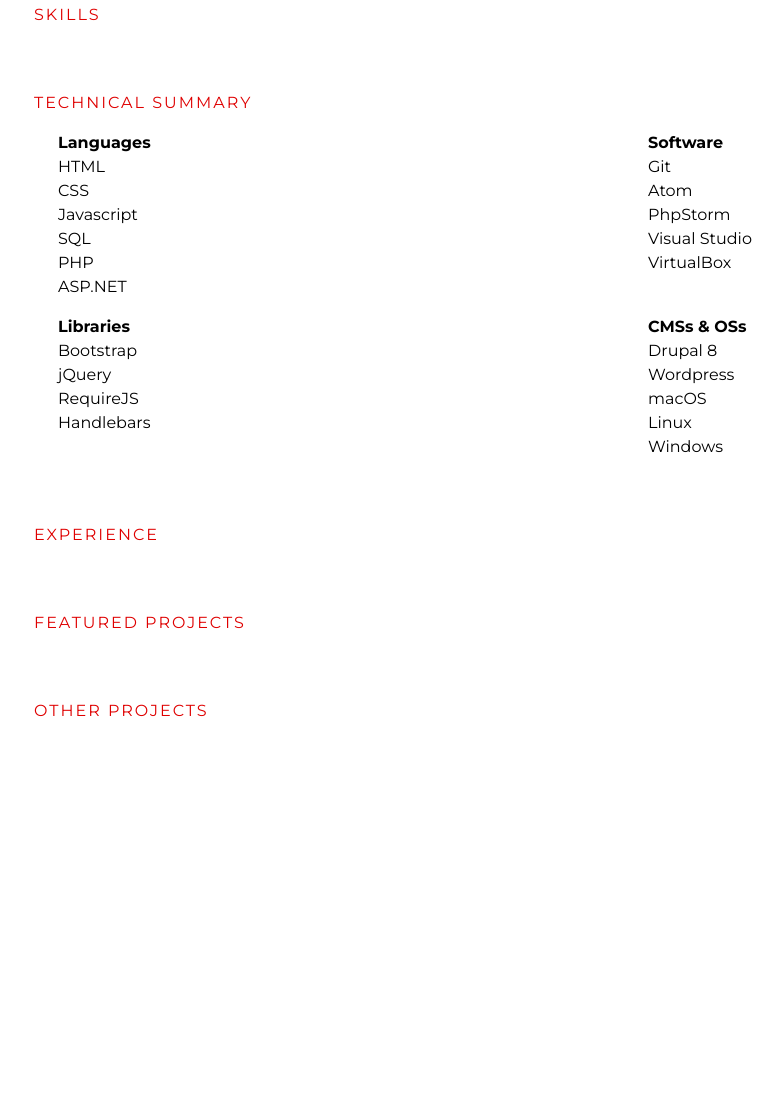
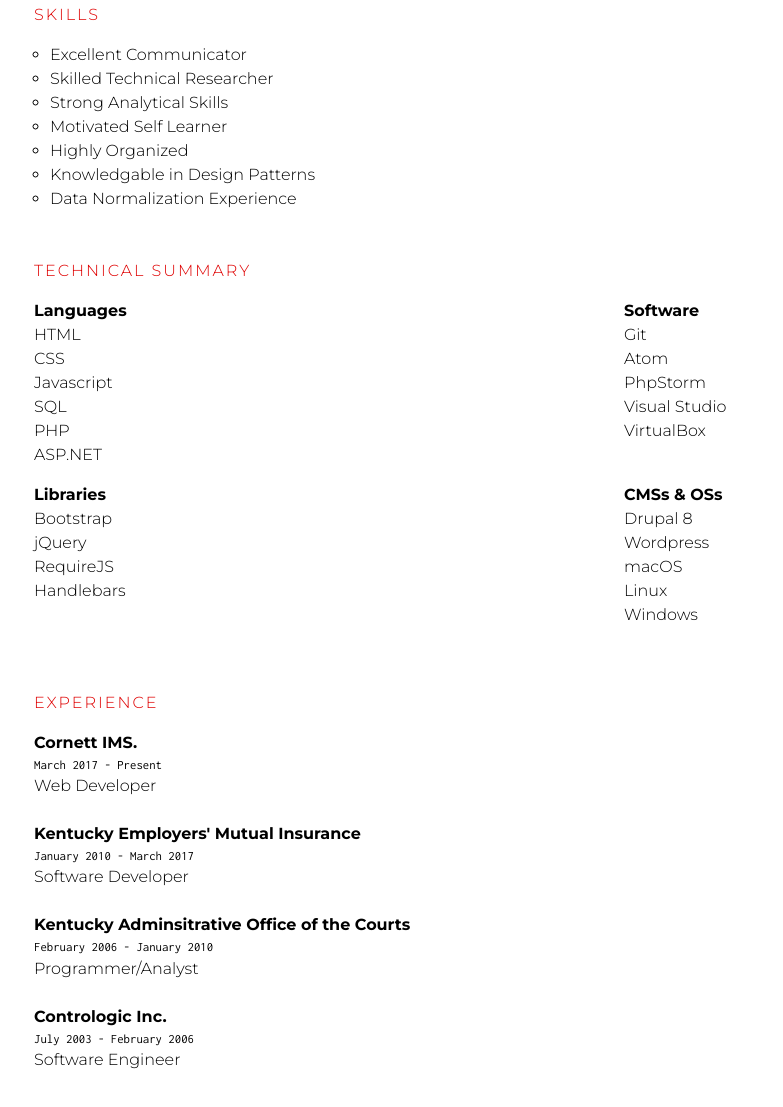
Before and after one commit to erlenmeyer316/erlenmeyer316.github.io, a website: page index.html in a window 1280 px wide. Shown: the part 1149-2256 px from the top of the page, without its empty margins (16-799 px from the left). Before the commit the page ends 1912 px from the top, so only its background shows below. Drawn offline with Linux system fonts and the light colour scheme.

Commit message:
Added content for skills and experience

```diff
--- a/css/styles.css
+++ b/css/styles.css
@@ -1,4 +1,5 @@
-@import url('https://fonts.googleapis.com/css?family=Montserrat:400,400i,700,700i');
+@import url('https://fonts.googleapis.com/css?family=Montserrat:300,400,400i,700,700i');
+@import url('https://fonts.googleapis.com/css?family=Inconsolata');
 
 /*GLOBAL STYLES*/
 body {
@@ -83,12 +84,7 @@
   display: none;
 }
 
-section.background,
-section.skills,
-section.technical-summary,
-section.experience,
-section.featured-projects,
-section.other-projects {
+section {
   display: flex;
   padding: 24px 50px;
   flex-direction: column;
@@ -108,14 +104,19 @@
   font-weight: 300;
   font-size: 1rem;
   width: 100%;
-  margin-left: 24px;
+}
+
+section.skills .section__content {
+  margin-left: 1rem;
+}
+section.skills .section__content ul{
+  list-style-type: circle;
 }
 
 .tehnical-list {
   display: flex;
   flex-wrap: wrap;
 }
-
 
 .technical-list__category {
   width: 50%;
@@ -129,6 +130,24 @@
   font-weight:700;
 }
 
+.jobs {}
+.job {
+  margin-bottom: 24px;
+}
+.job__employer {
+  font-weight: 700;
+}
+.job__dates {
+  font-weight: 300;
+  font-size: .8rem;
+  font-family: 'Inconsolata', sans-serif;
+}
+.job__position {}
+
+section.featured-projects,
+section.other-projects {
+  display: none;
+}
 
 @media (min-width: 768px) {
   .emoji {
--- a/index.html
+++ b/index.html
@@ -32,7 +32,15 @@
   <section class="skills">
     <div class="section__title color-trek-red">Skills</div>
     <div class="section__content">
-      <div></div>
+      <ul>
+        <li>Excellent Communicator</li>
+        <li>Skilled Technical Researcher</li>
+        <li>Strong Analytical Skills</li>
+        <li>Motivated Self Learner</li>
+        <li>Highly Organized</li>
+        <li>Knowledgable in Design Patterns</li>
+        <li>Data Normalization Experience</li>
+      </ul>
     </div>
   </section>
   <section class="technical-summary">
@@ -84,7 +92,34 @@
   </section>
   <section class="experience">
     <div class="section__title color-trek-red">Experience</div>
-    <div class="section__content"></div>
+    <div class="section__content">
+      <div class="jobs">
+        <div class="job">
+          <div class="job__employer">Cornett IMS.</div>
+          <div class="job__dates">March 2017 - Present</div>
+          <div class="job__position">Web Developer</div>
+          <div class="job__overview"></div>
+        </div>
+        <div class="job">
+          <div class="job__employer">Kentucky Employers' Mutual Insurance</div>
+          <div class="job__dates">January 2010 - March 2017</div>
+          <div class="job__position">Software Developer</div>
+          <div class="job__overview"></div>
+        </div>
+        <div class="job">
+          <div class="job__employer">Kentucky Adminsitrative Office of the Courts</div>
+          <div class="job__dates">February 2006 - January 2010</div>
+          <div class="job__position">Programmer/Analyst</div>
+          <div class="job__overview"></div>
+        </div>
+        <div class="job">
+          <div class="job__employer">Contrologic Inc.</div>
+          <div class="job__dates">July 2003 - February 2006</div>
+          <div class="job__position">Software Engineer</div>
+          <div class="job__overview"></div>
+        </div>
+      </div>
+    </div>
   </section>
   <section class="featured-projects">
     <div class="section__title color-trek-red">Featured Projects</div>
```
